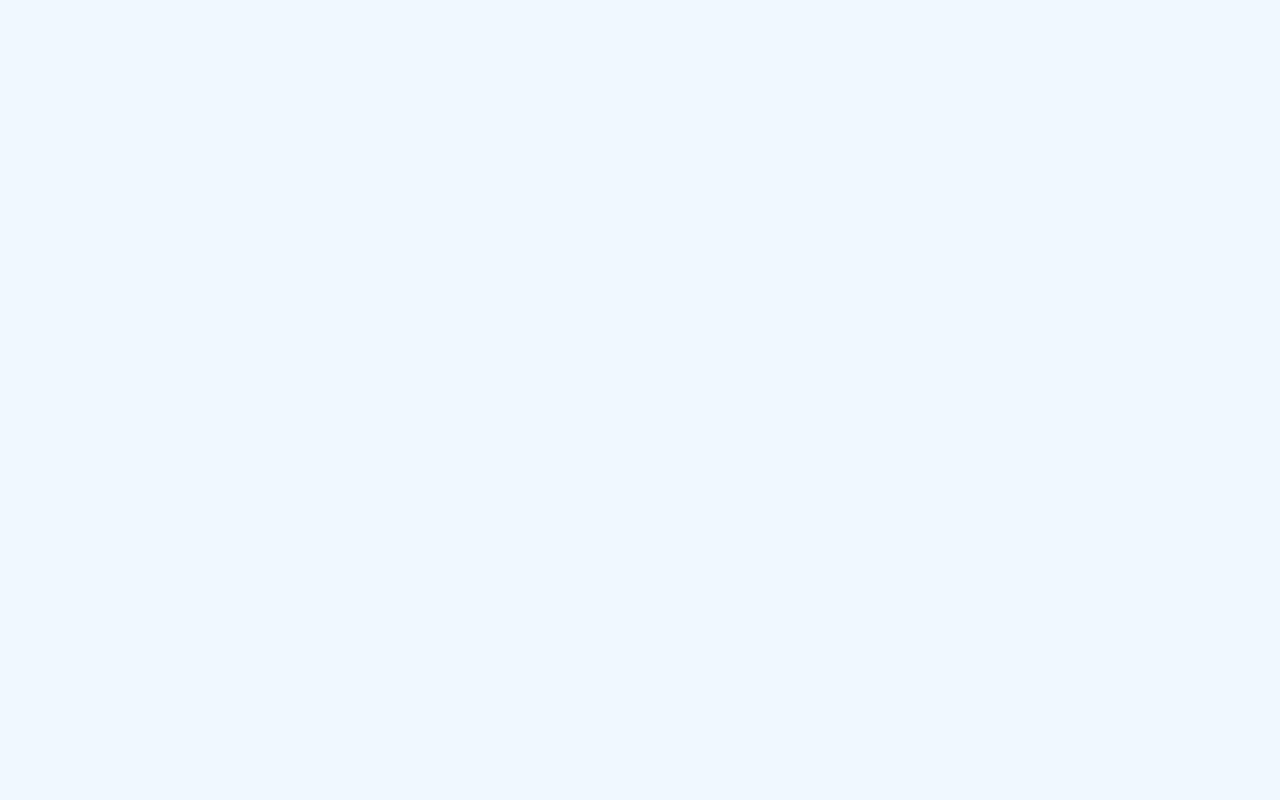
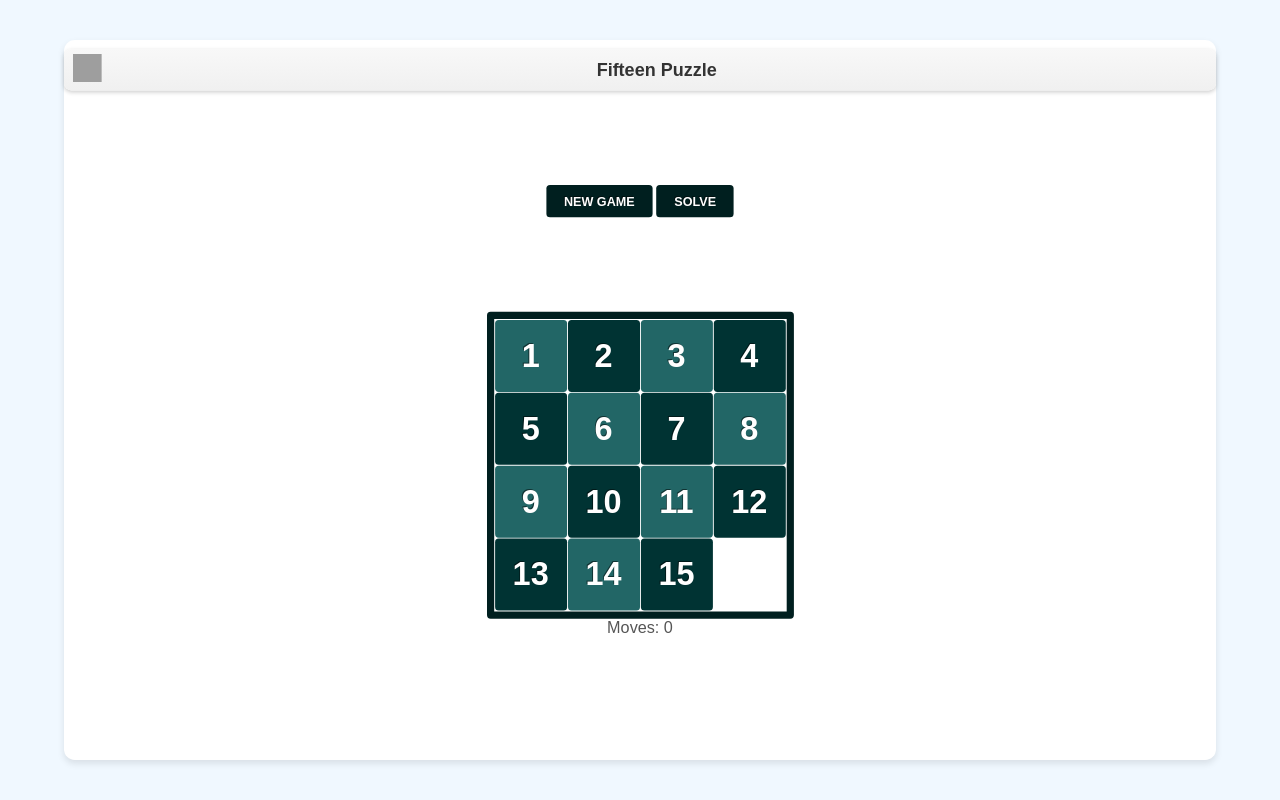
Before and after one commit to egubaidullin/math-kids, a React (Vite) app: page /fifteen-puzzle in a window 1280 px wide. Before the commit this address had no page. Built offline with nearby package versions, Linux system fonts and the light colour scheme; grey boxes are pictures that could not be loaded.

Commit message:
Initial commit from your app

```diff
--- a/package.json
+++ b/package.json
@@ -12,7 +12,8 @@
     "react": "^18.2.0",
     "react-confetti": "^6.1.0",
     "react-dom": "^18.2.0",
-    "react-router-dom": "^6.21.1"
+    "react-router-dom": "^6.21.1",
+    "react-spring": "^9.7.5"
   },
   "devDependencies": {
     "@types/react": "^18.0.28",
--- a/src/App.jsx
+++ b/src/App.jsx
@@ -5,6 +5,7 @@ import MathGame from './MathGame';
 import MagicSquare from './MagicSquare';
 import NumberTrailblazers from './NumberTrailblazers';
 import PatternPathfinder from './PatternPathfinder';
+import FifteenPuzzle from './FifteenPuzzle';
 
 function App() {
   return (
@@ -15,6 +16,7 @@ function App() {
         <Route path="/magic-square" element={<MagicSquare />} />
         <Route path="/number-trailblazers" element={<NumberTrailblazers />} />
         <Route path="/pattern-pathfinder" element={<PatternPathfinder />} />
+        <Route path="/fifteen-puzzle" element={<FifteenPuzzle />} />
       </Routes>
     </Router>
   );
--- /dev/null
+++ b/src/FifteenPuzzle.css
@@ -0,0 +1,76 @@
+::selection {
+  background: transparent;
+}
+
+#controls {
+  text-align: center;
+}
+
+#controls button {
+  cursor: pointer;
+  outline: none;
+  padding: 10px 20px;
+  margin: 25px 2px;
+  border: 0;
+  border-radius: 4px;
+  background: #001F1F;
+  font: bold 14px Arial;
+  text-align: center;
+  text-transform: uppercase;
+  text-shadow: -1px -1px 0 rgba(0, 0, 0, 0.5);
+  color: #fff;
+}
+
+#controls button:hover {
+  background: #003333;
+}
+
+#puzzle {
+  position: relative;
+  width: 325px;
+  height: 325px;
+  margin: 0 auto;
+  margin-top: 80px;
+  border: 8px solid #001F1F;
+  border-radius: 4px;
+}
+
+#puzzle span {
+  position: absolute;
+  display: block;
+  width: 80px;
+  height: 80px;
+  border-radius: 4px;
+}
+
+#puzzle span.number {
+  cursor: pointer;
+  font: bold 36px/80px Arial;
+  text-align: center;
+  text-shadow: -1px -1px 0 rgba(0, 0, 0, 0.5);
+  color: #fff;
+}
+
+#puzzle span.empty {
+  background: transparent;
+}
+
+#puzzle span.number.light {
+  background: #226666;
+}
+
+#puzzle span.number.dark {
+  background: #003333;
+}
+
+#puzzle.animate span {
+  -webkit-transition: 0.15s left, 0.15s top;
+  transition: 0.15s left, 0.15s top;
+}
+
+.success-message {
+  font-size: 24px;
+  color: green;
+  text-align: center;
+  margin-top: 20px;
+}
--- /dev/null
+++ b/src/FifteenPuzzle.jsx
@@ -0,0 +1,199 @@
+import React, { useState, useEffect, useRef } from 'react';
+import { Link } from 'react-router-dom';
+import './FifteenPuzzle.css';
+import Confetti from 'react-confetti';
+import ReactDOM from 'react-dom';
+
+function FifteenPuzzle() {
+  const [tiles, setTiles] = useState([]);
+  const [moves, setMoves] = useState(0);
+  const [state, setState] = useState(1);
+  const [puzzleSolved, setPuzzleSolved] = useState(false);
+  const [animationsEnabled, setAnimationsEnabled] = useState(true);
+  const [showConfetti, setShowConfetti] = useState(false);
+  const confettiContainer = document.getElementById('confetti-container');
+  const puzzleRef = useRef(null);
+
+  const SIZE = 4;
+  const NUM_TILES = SIZE * SIZE;
+
+  useEffect(() => {
+    solve();
+  }, []);
+
+  const generatePuzzle = () => {
+    let tiles = Array.from({ length: NUM_TILES }, (_, i) => i);
+    let solvable = false;
+    let inversions = 0;
+
+    while (!solvable) {
+      for (let i = tiles.length - 1; i > 0; i--) {
+        const j = Math.floor(Math.random() * (i + 1));
+        [tiles[i], tiles[j]] = [tiles[j], tiles[i]];
+      }
+
+      inversions = 0;
+      for (let i = 0; i < NUM_TILES; i++) {
+        for (let j = i + 1; j < NUM_TILES; j++) {
+          if (tiles[i] && tiles[j] && tiles[i] > tiles[j]) {
+            inversions++;
+          }
+        }
+      }
+
+      if (SIZE % 2 === 0) {
+        const blankRow = 1 + Math.floor(tiles.indexOf(0) / SIZE);
+        solvable = (inversions + blankRow) % 2 === 0;
+      } else {
+        solvable = inversions % 2 === 0;
+      }
+    }
+
+    return tiles;
+  };
+
+  const getMatrixPosition = (index) => {
+    const row = Math.floor(index / SIZE);
+    const col = index % SIZE;
+    return { row, col };
+  };
+
+  const getTileStyle = (row, col) => ({
+    left: (col * 80 + 1 * col + 1) + 'px',
+    top: (row * 80 + 1 * row + 1) + 'px',
+  });
+
+  const solve = () => {
+    if (state === 0) {
+      return;
+    }
+
+    let newTiles = [];
+    let n = 1;
+    for (let i = 0; i < SIZE; i++) {
+      for (let j = 0; j < SIZE; j++) {
+        let tileValue = n <= 15 ? n++ : 0;
+        newTiles.push(tileValue);
+      }
+    }
+    setTiles(newTiles);
+    setPuzzleSolved(false);
+    setMoves(0);
+  };
+
+  const shiftCell = (tileIndex) => {
+    if (state === 0) return;
+
+    const tile = puzzleRef.current.querySelector(`#tile-${tileIndex}`);
+    if (!tile || tile.className === 'empty') return;
+
+    const adjacent = getAdjacentCells(tileIndex);
+    const emptyAdjacent = adjacent.find(adjIndex => tiles[adjIndex] === 0);
+
+    if (emptyAdjacent !== undefined) {
+      const newTiles = [...tiles];
+      const emptyIndex = tiles.indexOf(0);
+      [newTiles[tileIndex], newTiles[emptyIndex]] = [newTiles[emptyIndex], newTiles[tileIndex]];
+      setTiles(newTiles);
+      setMoves(moves + 1);
+      setTimeout(checkOrder, 150);
+    }
+  };
+
+  const getAdjacentCells = (tileIndex) => {
+    const { row, col } = getMatrixPosition(tileIndex);
+    const adjacent = [];
+    if (row < 3) adjacent.push((row + 1) * SIZE + col);
+    if (row > 0) adjacent.push((row - 1) * SIZE + col);
+    if (col < 3) adjacent.push(row * SIZE + col + 1);
+    if (col > 0) adjacent.push(row * SIZE + col - 1);
+    return adjacent;
+  };
+
+  const checkOrder = () => {
+    if (tiles[15] !== 0) return;
+
+    let n = 1;
+    for (let i = 0; i < SIZE; i++) {
+      for (let j = 0; j < SIZE; j++) {
+        const index = i * SIZE + j;
+        if (n <= 15 && tiles[index] !== n) {
+          return;
+        }
+        n++;
+      }
+    }
+
+    setPuzzleSolved(true);
+    if (animationsEnabled) {
+      setShowConfetti(true);
+      ReactDOM.createRoot(confettiContainer).render(
+        <Confetti width={window.innerWidth} height={window.innerHeight} />
+      );
+      setTimeout(() => {
+        setShowConfetti(false);
+        ReactDOM.createRoot(confettiContainer).render(<></>);
+        newGame();
+      }, 3000);
+    } else {
+      newGame();
+    }
+  };
+
+  const newGame = () => {
+    if (state === 0) return;
+
+    puzzleRef.current.removeAttribute('class');
+    setState(0);
+    setPuzzleSolved(false);
+    setMoves(0);
+
+    const scrambledTiles = generatePuzzle();
+    setTiles(scrambledTiles);
+    setState(1);
+  };
+
+  const tileClicked = (tileIndex) => {
+    if (state === 1) {
+      puzzleRef.current.className = 'animate';
+      shiftCell(tileIndex);
+    }
+  };
+
+  return (
+    <div className="game-container">
+      {showConfetti && <Confetti width={window.innerWidth} height={window.innerHeight} />}
+      <div className="top-controls">
+        <Link to="/" className="home-icon">
+          <img src="https://cdn.jsdelivr.net/gh/twitter/twemoji@14.0.2/assets/72x72/1f3e0.png" alt="Home" style={{ width: '32px', height: '32px' }} />
+        </Link>
+        <h2>Fifteen Puzzle</h2>
+      </div>
+      <div id="controls">
+        <button id="newGame" onClick={newGame}>New Game</button>
+        <button id="solve" onClick={solve}>Solve</button>
+      </div>
+      <div id="puzzle" ref={puzzleRef} className={puzzleSolved ? 'solved' : ''}>
+        {tiles.map((tileValue, index) => {
+          const { row, col } = getMatrixPosition(index);
+          const tileStyle = getTileStyle(row, col);
+          return (
+            <span
+              key={index}
+              id={`tile-${index}`}
+              className={`tile ${tileValue === 0 ? 'empty' : 'number'} ${(row % 2 === 0 && col % 2 > 0 || row % 2 > 0 && col % 2 === 0) ? 'dark' : 'light'}`}
+              style={tileStyle}
+              onClick={() => tileClicked(index)}
+            >
+              {tileValue !== 0 ? tileValue : ''}
+            </span>
+          );
+        })}
+      </div>
+      {puzzleSolved && <div className="success-message">Congratulations, You did it!</div>}
+      <div className="moves-count">Moves: {moves}</div>
+    </div>
+  );
+}
+
+export default FifteenPuzzle;
--- a/src/HomePage.jsx
+++ b/src/HomePage.jsx
@@ -1,6 +1,5 @@
 import React from 'react';
 import { Link } from 'react-router-dom';
-import './HomePage.css';
 
 function HomePage() {
   return (
@@ -8,16 +7,19 @@ function HomePage() {
       <h1>Game List</h1>
       <ul>
         <li>
-          <Link to="/math-game" className="game-link">Math Game</Link>
+          <Link to="/math-game">Math Game</Link>
         </li>
         <li>
-          <Link to="/magic-square" className="game-link">Magic Square</Link>
+          <Link to="/magic-square">Magic Square</Link>
         </li>
         <li>
-          <Link to="/number-trailblazers" className="game-link">Number Trailblazers</Link>
+          <Link to="/number-trailblazers">Number Trailblazers</Link>
         </li>
         <li>
-          <Link to="/pattern-pathfinder" className="game-link">Pattern Pathfinder</Link>
+          <Link to="/pattern-pathfinder">Pattern Pathfinder</Link>
+        </li>
+        <li>
+          <Link to="/fifteen-puzzle">Fifteen Puzzle</Link>
         </li>
       </ul>
     </div>
--- a/src/index.css
+++ b/src/index.css
@@ -57,8 +57,8 @@ body {
 .top-controls {
   position: absolute;
   top: 10px;
-  left: 0; /* Changed to 0 */
-  width: 100%; /* Changed to 100% */
+  left: 0;
+  width: 100%;
   background-color: rgba(240, 240, 240, 0.8);
   padding: 5px 10px;
   display: flex;
@@ -343,3 +343,41 @@ body {
   10%, 30%, 50%, 70%, 90% { transform: translateX(-5px); }
   20%, 40%, 60%, 80% { transform: translateX(5px); }
 }
+
+/* Fifteen Puzzle Styles */
+.puzzle-grid {
+  display: grid;
+  grid-template-columns: repeat(4, 1fr);
+  grid-gap: 10px;
+  width: 300px;
+  margin-bottom: 20px;
+}
+
+.puzzle-tile {
+  width: 70px;
+  height: 70px;
+  font-size: 24px;
+  border: 2px solid #ccc;
+  border-radius: 10px;
+  cursor: pointer;
+  background-color: #f9f9f9;
+  transition: background-color 0.3s ease, transform 0.1s ease;
+  box-shadow: 0 2px 4px rgba(0, 0, 0, 0.1);
+}
+
+.puzzle-tile:hover {
+  background-color: #e0e0e0;
+  transform: scale(1.05);
+}
+
+.puzzle-tile.empty {
+  background-color: #fff;
+  border: 2px dashed #ccc;
+  box-shadow: none;
+  cursor: default;
+}
+
+.moves-count {
+  font-size: 18px;
+  color: #555;
+}
```
Also changed, not shown: 1 other file (tests, documents, lock files or other folders).
